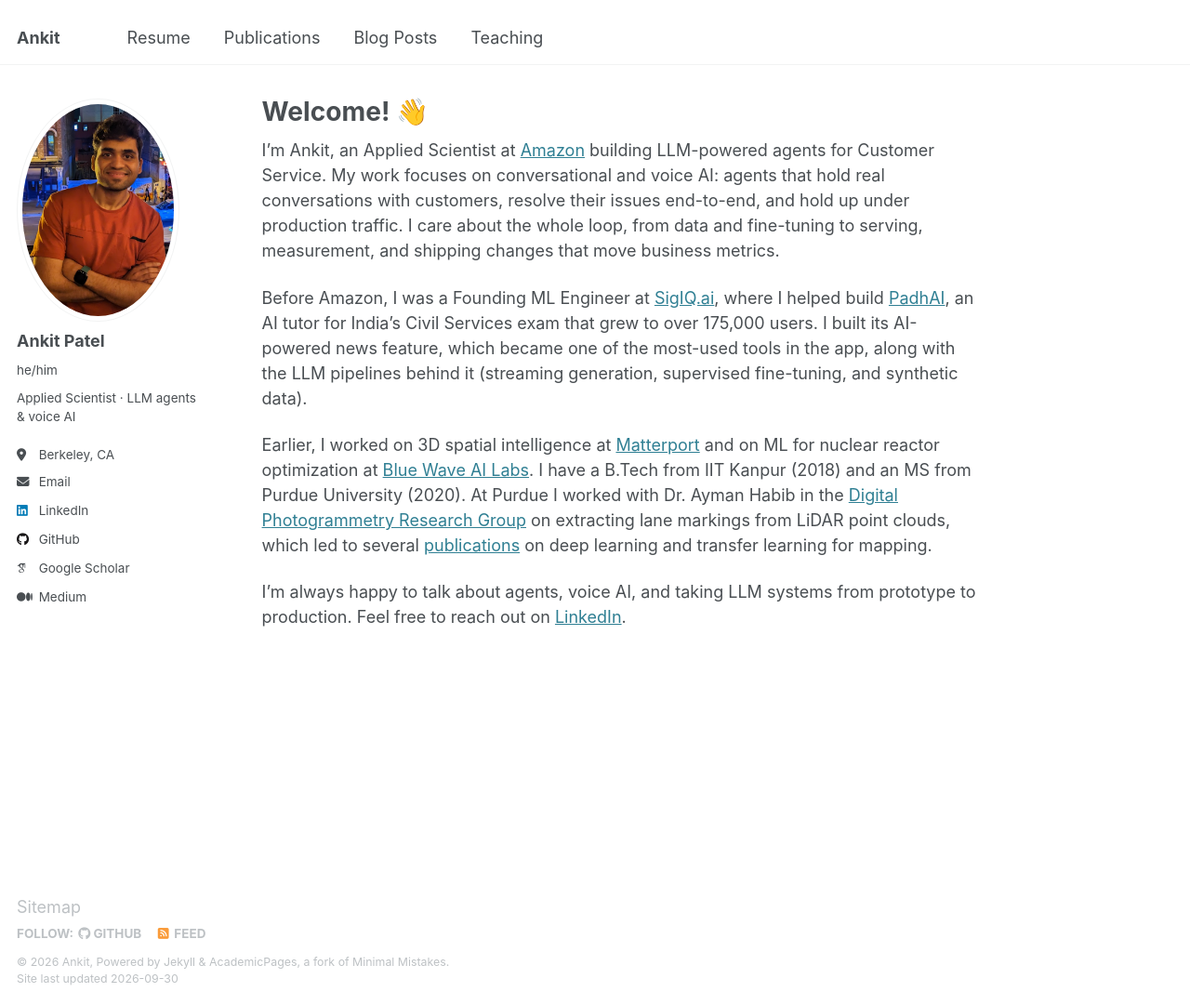
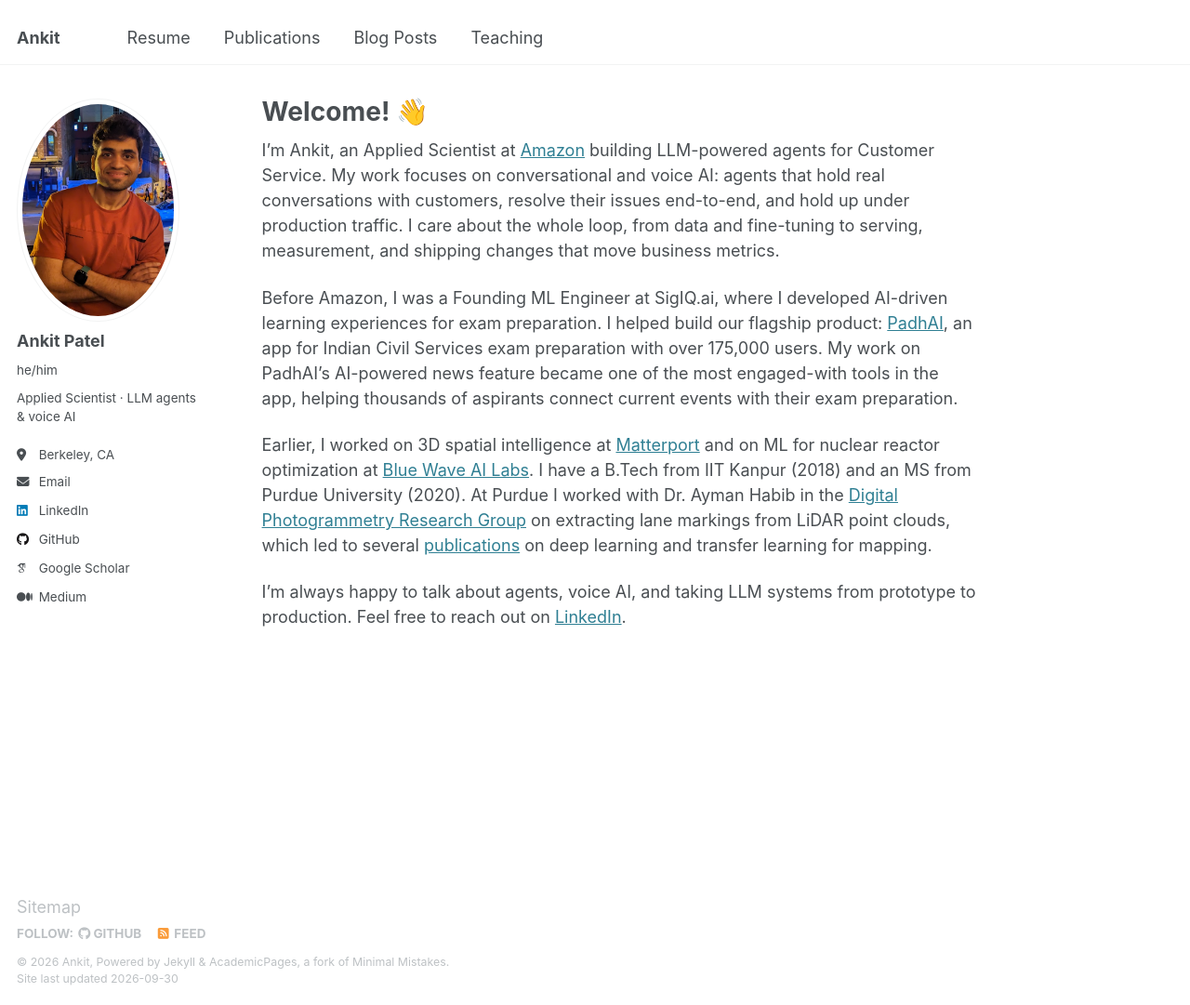
Before and after one commit to ankitpt/ankitpt.github.io, a Jekyll site: the page built from _pages/about.md, in a window 1280 px wide and 1081 px high. Shown: the whole window at 93% size. Built offline with Jekyll 4.4.1, drawn with Linux system fonts in a browser that asks for light colours; some web fonts are replaced.

```diff
--- a/_pages/about.md
+++ b/_pages/about.md
@@ -9,7 +9,7 @@ redirect_from:
 
 I'm Ankit, an Applied Scientist at [Amazon](https://www.amazon.science/) building LLM-powered agents for Customer Service. My work focuses on conversational and voice AI: agents that hold real conversations with customers, resolve their issues end-to-end, and hold up under production traffic. I care about the whole loop, from data and fine-tuning to serving, measurement, and shipping changes that move business metrics.
 
-Before Amazon, I was a Founding ML Engineer at [SigIQ.ai](https://sigiq.ai), where I helped build [PadhAI](https://padhai.ai/), an AI tutor for India's Civil Services exam that grew to over 175,000 users. I built its AI-powered news feature, which became one of the most-used tools in the app, along with the LLM pipelines behind it (streaming generation, supervised fine-tuning, and synthetic data).
+Before Amazon, I was a Founding ML Engineer at SigIQ.ai, where I developed AI-driven learning experiences for exam preparation. I helped build our flagship product: [PadhAI](https://padhai.ai/), an app for Indian Civil Services exam preparation with over 175,000 users. My work on PadhAI's AI-powered news feature became one of the most engaged-with tools in the app, helping thousands of aspirants connect current events with their exam preparation.
 
 Earlier, I worked on 3D spatial intelligence at [Matterport](https://matterport.com) and on ML for nuclear reactor optimization at [Blue Wave AI Labs](https://bluewaveailabs.com). I have a B.Tech from IIT Kanpur (2018) and an MS from Purdue University (2020). At Purdue I worked with Dr. Ayman Habib in the [Digital Photogrammetry Research Group](https://engineering.purdue.edu/CCE/Academics/Groups/Geomatics/DPRG) on extracting lane markings from LiDAR point clouds, which led to several [publications](/publications/) on deep learning and transfer learning for mapping.
 
```
